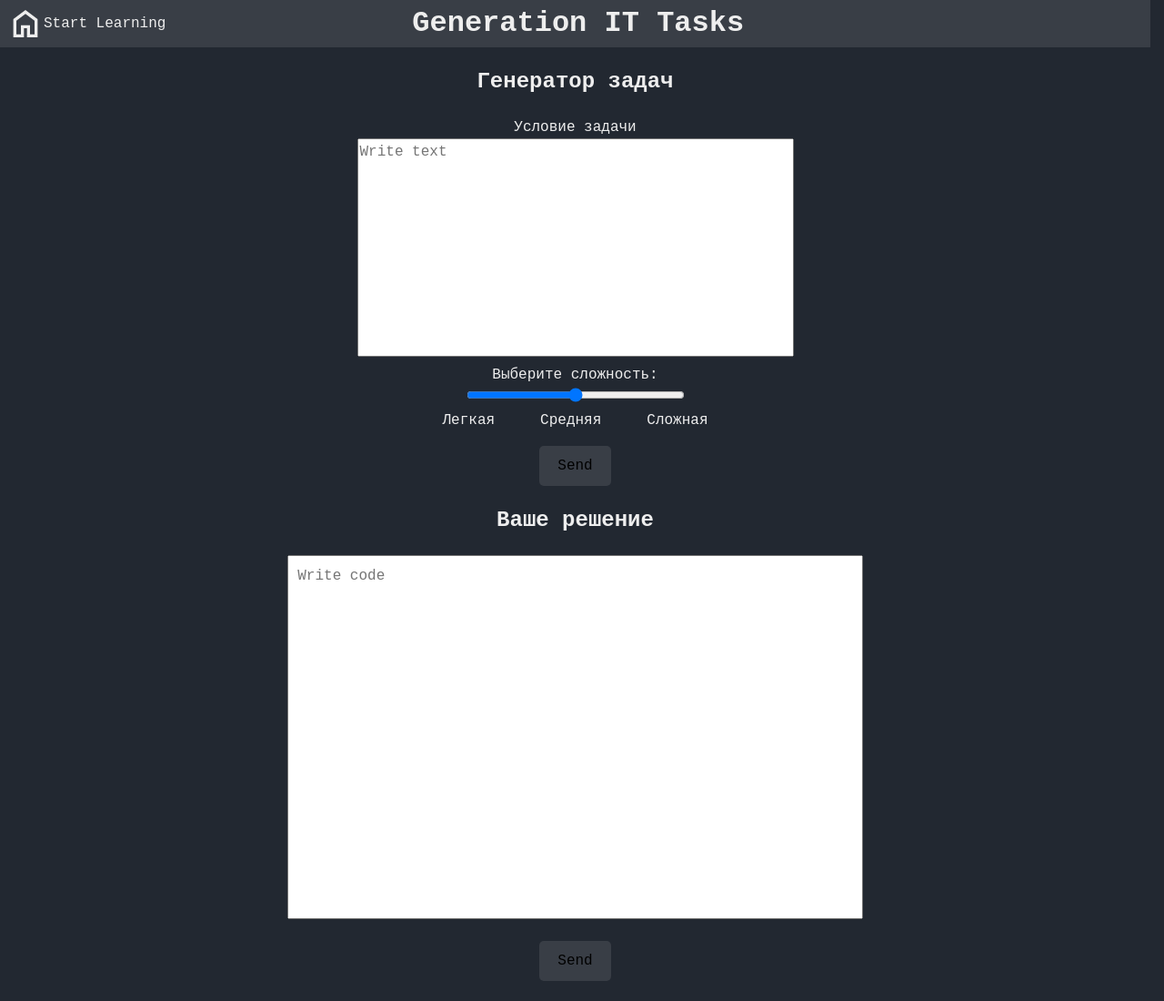
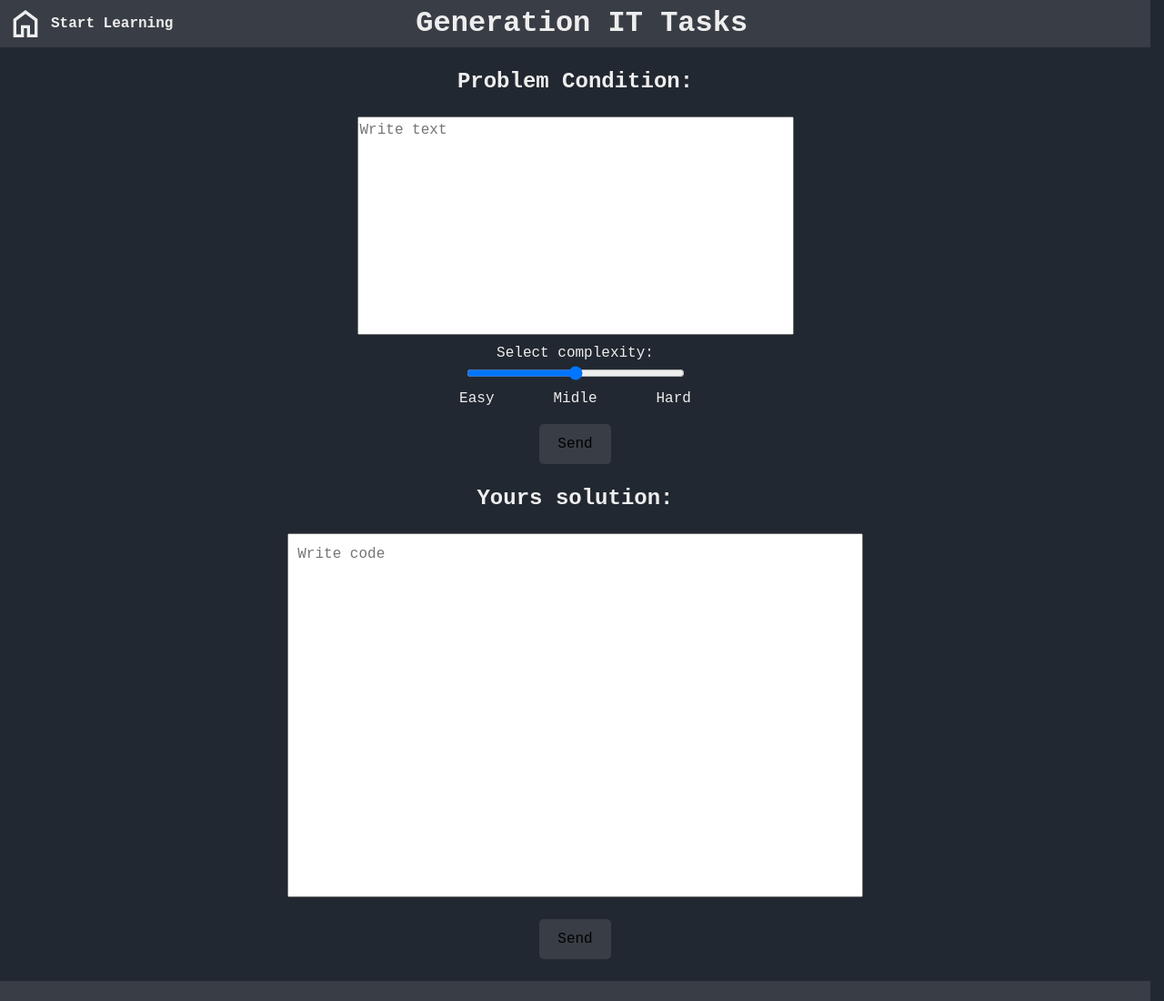
Before and after one commit to Absos1488/Generate-AI-task-s, a website: page src/main.html in a window 1280 px wide. Shown: the top 1100 px of the page at 91% size. Drawn offline with Linux system fonts and the light colour scheme; a web font is replaced by a local one.

Commit message:
English please

```diff
--- a/src/index.js
+++ b/src/index.js
@@ -6,9 +6,10 @@ button.addEventListener("click", (event) => {
   event.preventDefault()
 })
 
-navig.addEventListener("click", (event) => {
-  event.target.scrollIntoView({
+navig.addEventListener("click", () => {
+  fotter.scrollIntoView({
     behavior: "smooth",
+    block: "center",
   })
 })
 
--- a/src/main.html
+++ b/src/main.html
@@ -13,7 +13,7 @@
         <svg class="task__header__logo-link-item" xmlns="/src/style/icon/home_24dp_E3E3E3_FILL0_wght400_GRAD0_opsz24.png" height="40px" viewBox="0 -960 960 960" width="40px" fill="#e3e3e3"><path d="M240-200h120v-240h240v240h120v-360L480-740 240-560v360Zm-80 80v-480l320-240 320 240v480H520v-240h-80v240H160Zm320-350Z"/></svg>
       </a>
       <nav class="task__header__nav">
-        <a href="#" class="task__header__nav-item">Start Learning</a>
+        <a href="#" class="task__header__nav-item"><h4>Start Learning</h4></a>
       </nav>
       <h1 class="task__header-h1">Generation IT Tasks</h1>
     </header>
@@ -22,25 +22,24 @@
       <form action="/database-server" method="POST">
 
         <div class="task__menager-div">
-          <h1>Генератор задач</h1>
 
           <span class="task__menager-item-p">
-            <p>Условие задачи</p>
+            <h2>Problem Condition:</h2>
           </span>
 
           <div class="task__menager-item-input">
             <textarea class="task__menager-item-input-item" placeholder="Write text"></textarea>
           </div>
 
-          <label for="progress">Выберите сложность:</label>
+          <label for="progress">Select complexity:</label>
           <div class="task__menager-progress-container">
             <input class="task__menager-progress-container-item" type="range" min="1" max="3" id="progress" />
           </div>
 
           <div class="task__menager-progress-container-levels">
-            <span>Легкая</span>
-            <span>Средняя</span>
-            <span>Сложная</span>
+            <span>Easy</span>
+            <span>Midle</span>
+            <span>Hard</span>
           </div>
 
           <button
@@ -56,7 +55,7 @@
 
     <article class="task__article">
       <form action="data-base">
-        <h2>Ваше решение</h2>
+        <h2>Yours solution:</h2>
         <div class="task__article-div" >
           <textarea class="task__article-div-textarea" id="task-input" placeholder="Write code"></textarea>
         </div>
--- a/src/style/main.css
+++ b/src/style/main.css
@@ -10,23 +10,23 @@
 }
 
 .task__header__nav {
-  display: flex;
-  color: var(--color);
+  display: inline-flex;
   align-items: center;
 }
 
-.task__header__nav-item {
+.task__header__nav-item{
   position: relative;
+  margin-left: 1vh;
   font-weight: 30px;
+  align-items: center;
   text-decoration: none;
   color: var(--color-white);
   transition-duration: var(--transition-duration);
 
   &:hover {
-    box-shadow: 0px 0px 25px;
-    transform: scale(1.1);
     transition-duration: var(--transition-duration);
     color: var(--background-color3);
+    transform: scale(1.1);
   }
 }
 
@@ -35,7 +35,7 @@
   flex-grow: 1;
   padding-right: 21vh;
   color: var(--color);
-  font-family: "Courier New", Courier, monospace; /* Приоритет */
+  font-family: "Courier New", Courier, monospace;
 }
 
 .task__header__logo-link-item {
@@ -65,8 +65,8 @@
   transition-duration: var(--transition-duration);
 
   &hover{
-    transform:matrix3d(1.4);
     transition-duration: var(--transition-duration);
+    transform: scale(1.2);
   }
 }
 .task__menager-progress-container-item{
@@ -76,7 +76,7 @@
 .task__menager-progress-container-levels{
   display: flex;
   justify-content: center;
-  gap: 50px;
+  gap: 65px;
 }
 
 .task__article-div-textarea{
```
